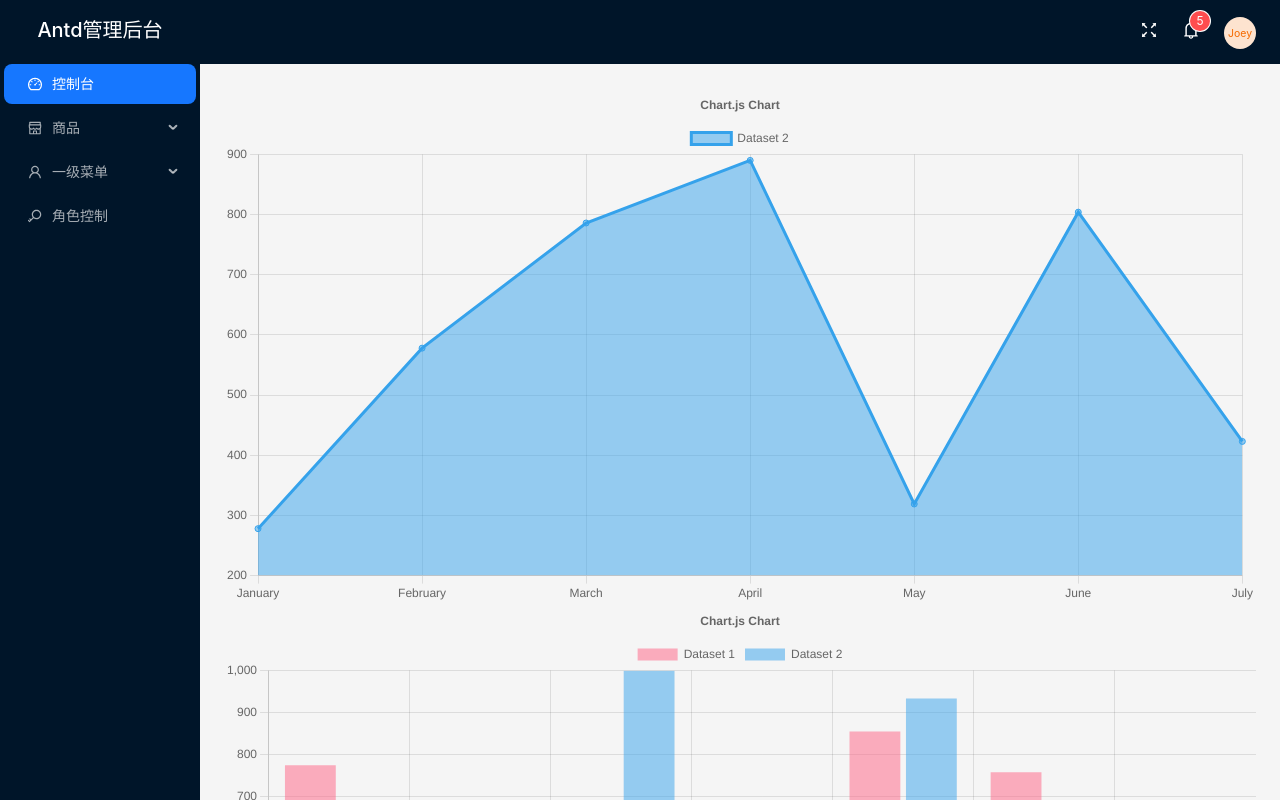
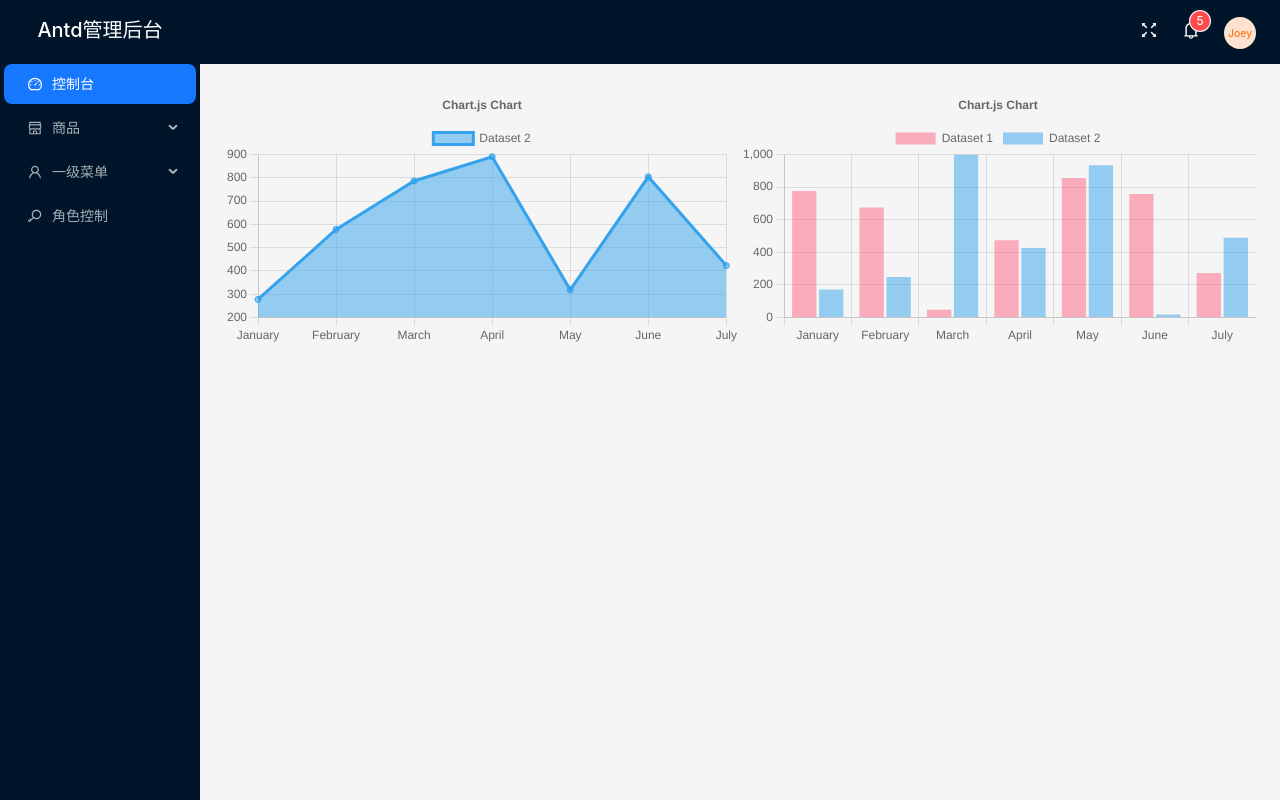
Before and after one commit to JoeyKo/vite-react-admin, a React (Vite) app: page / in a window 1280 px wide. Shown: the top 800 px of the page. Built offline with nearby package versions, Linux system fonts and the light colour scheme.

Commit message:
chore: bump antd version

```diff
--- a/src/components/Layout/Header.tsx
+++ b/src/components/Layout/Header.tsx
@@ -28,7 +28,7 @@ export default function Header() {
   }
 
   return (
-    <div className={styles.header} style={{ float: 'right' }}>
+    <div style={{ float: 'right' }}>
       <Space size="large" align="center">
         <FullscreenOutlined onClick={toggleFullscreen} style={{ fontSize: '18px', color: "#fff" }} />
         <Badge count={5}>
--- a/src/routes/Dashboard/index.tsx
+++ b/src/routes/Dashboard/index.tsx
@@ -26,6 +26,7 @@ ChartJS.register(
   Legend
 );
 import { faker } from '@faker-js/faker';
+import { Col, Row } from 'antd';
 
 export default function Dashboard() {
   const [lineData, setLineData] = useState<ChartData<"line", (number | ScatterDataPoint | null)[], unknown>>({
@@ -81,9 +82,13 @@ export default function Dashboard() {
   }, []);
 
   return (
-    <>
+    <Row>
+      <Col span={12}>
       <Line options={options} data={lineData} />
+      </Col>
+      <Col span={12}>
       <Bar options={options} data={barData} />
-    </>
+      </Col>
+    </Row>
   )
 }
--- a/src/store/user.ts
+++ b/src/store/user.ts
@@ -1,4 +1,4 @@
-import create from 'zustand'
+import { create } from 'zustand'
 import { devtools, persist } from 'zustand/middleware'
 
 export type IRole = 'user' | 'admin';
```
Also changed, not shown: package.json (+7 -7 lines), src/components/Layout/index.module.scss (line endings or trailing spaces), 1 other file (tests, documents, lock files or other folders).
